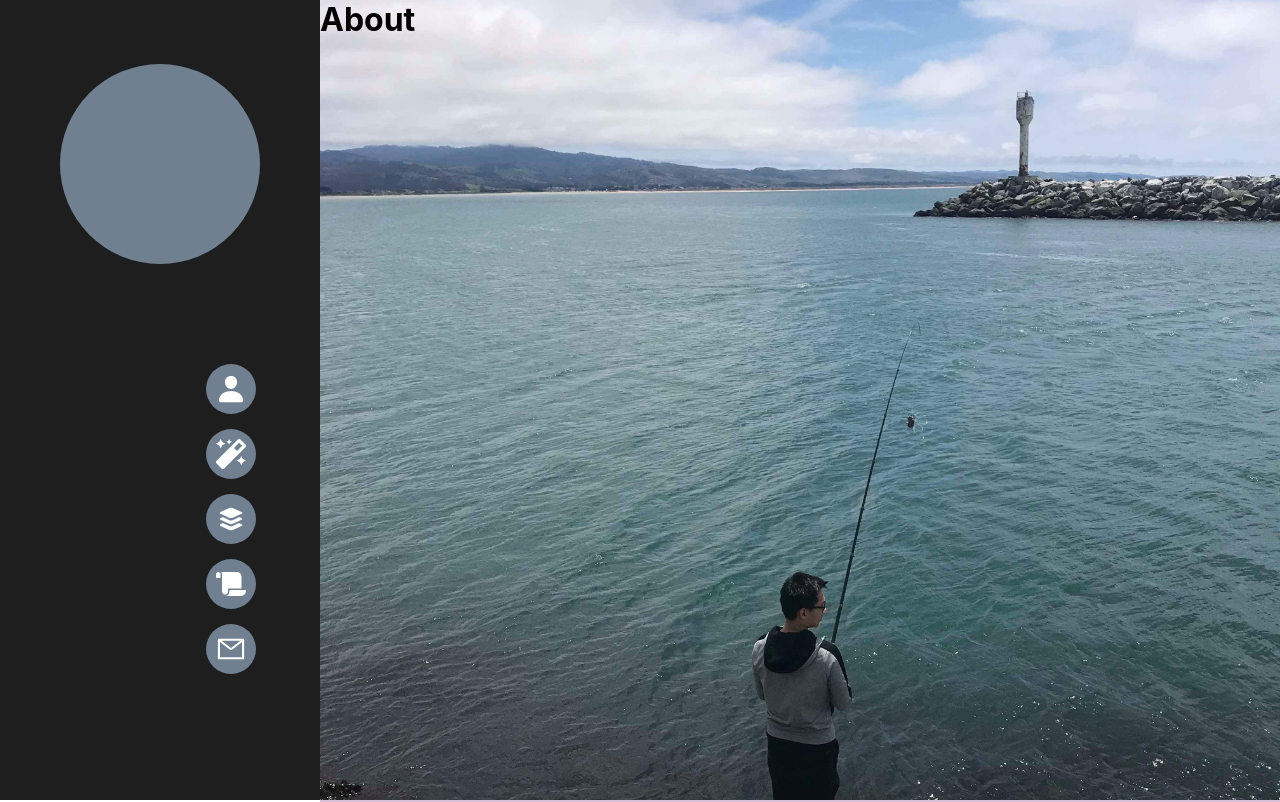
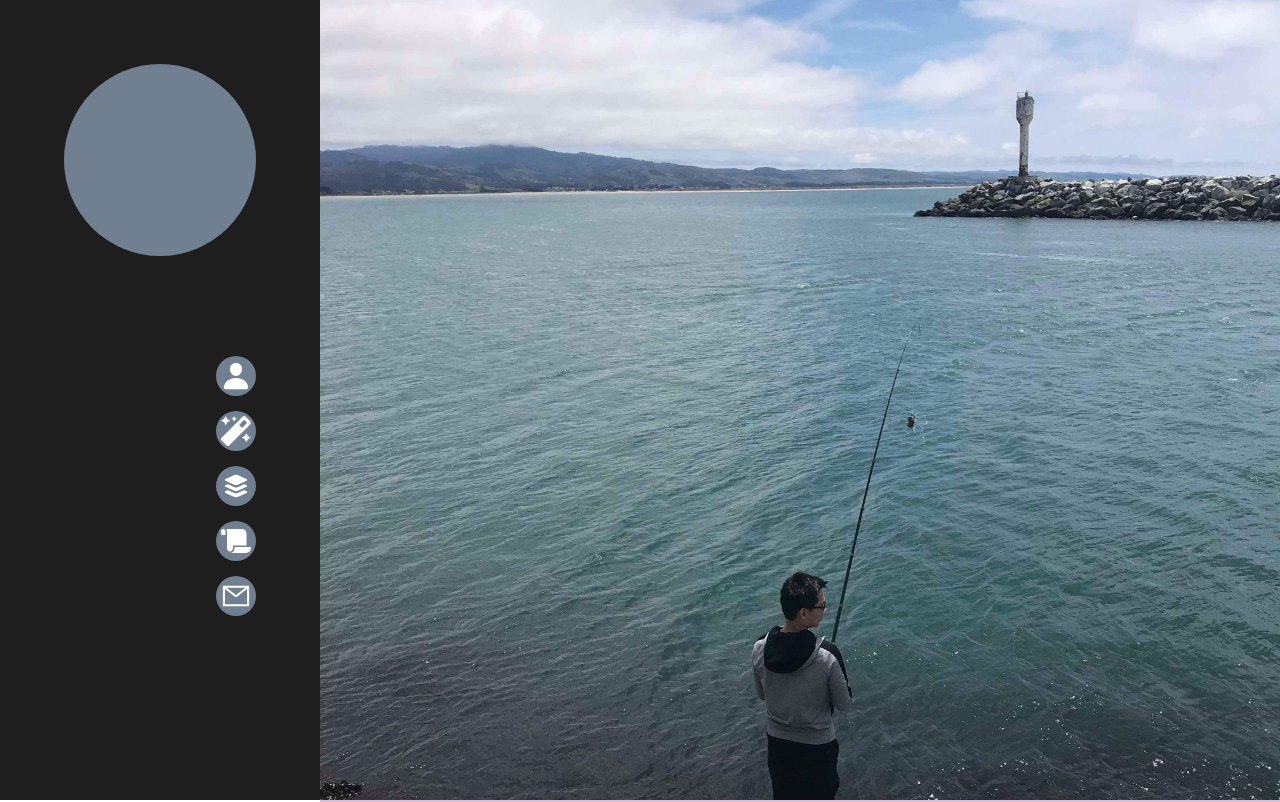
Before and after one commit to PotatoAim11518/portfolio, a React (Create React App) app: page / in a window 1280 px wide. Shown: the top 802 px of the page. Built offline with nearby package versions, Linux system fonts and the light colour scheme.

Commit message:
change to relative measurements

```diff
--- a/src/components/homepage/index.js
+++ b/src/components/homepage/index.js
@@ -5,7 +5,6 @@ const Homepage = () => {
   return (
     <div className={styles.homepageWrapper}>
       <div className={`${styles.section} ${styles.about}`} id="aboutme">
-        <h1>About</h1>
       </div>
       <div className={`${styles.section} ${styles.skills}`} id="skills">
         <h1>Skills</h1>
--- a/src/components/navbar/navbar.module.css
+++ b/src/components/navbar/navbar.module.css
@@ -15,7 +15,7 @@
   display: flex;
   flex-direction: column;
   align-items: flex-end;
-  justify-content: right;
+  justify-content: center;
   width: 60%;
   gap: 15px;
 }
@@ -26,8 +26,8 @@
   justify-content: center;
   color: white;
   font-size: 30px;
-  height: 50px;
-  width: 50px;
+  width: 5vh;
+  height: 5vh;
   background-color: slategrey;
   border-radius: 50%;
 }
@@ -35,8 +35,8 @@
 .navLink::after {
   position: fixed;
   content: "";
-  height: 60px;
-  width: 60px;
+  height: 6vh;
+  width: 6vh;
   border-radius: 50%;
   border: 2px solid transparent;
   transition: border 0.4s;
@@ -75,9 +75,9 @@
 }
 
 .avatar {
-  min-width: 200px;
-  max-width: 200px;
-  min-height: 200px;
+  min-width: 15vw;
+  max-width: 15vw;
+  min-height: 15vw;
   background-color: slategrey;
   border-radius: 50%;
 }
```
